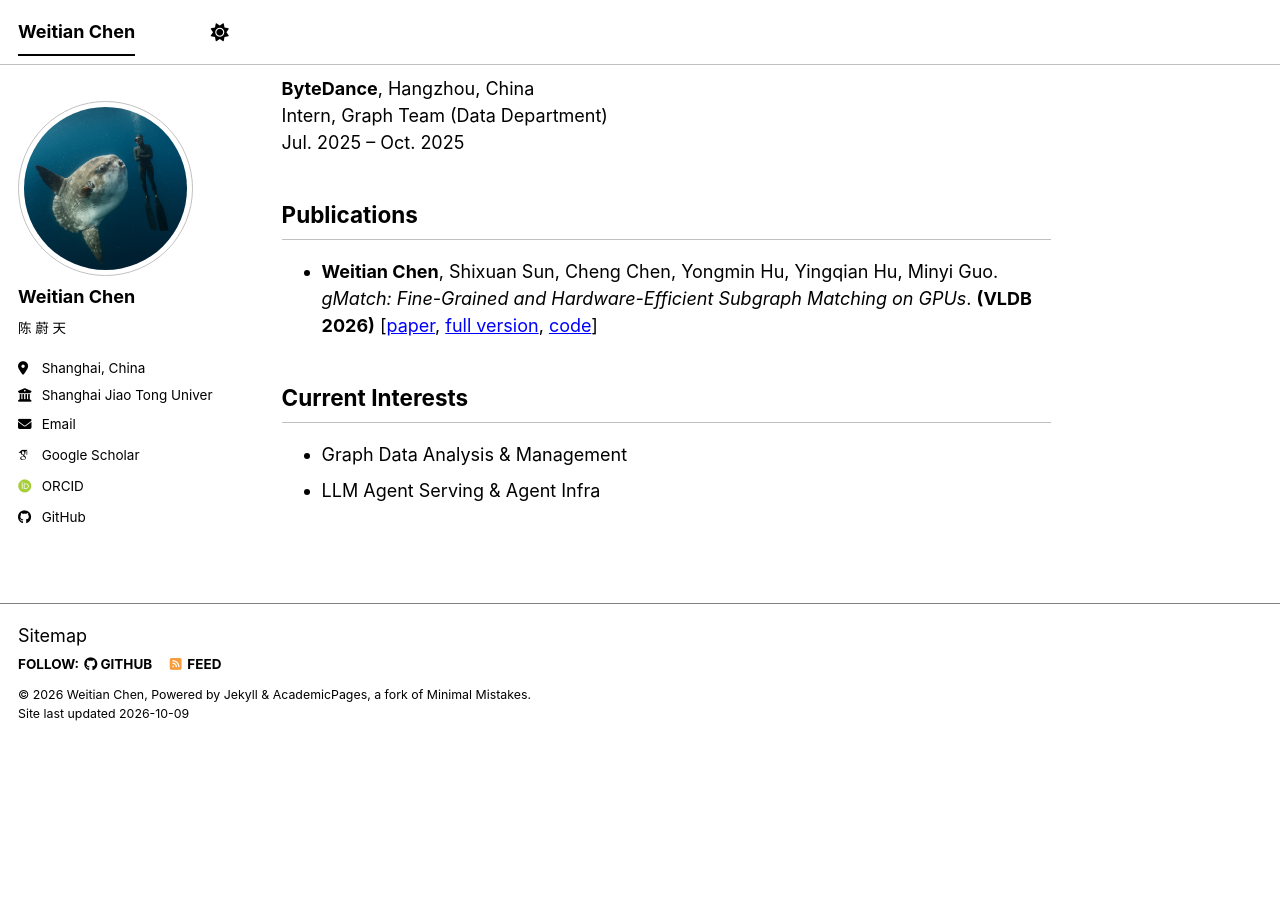
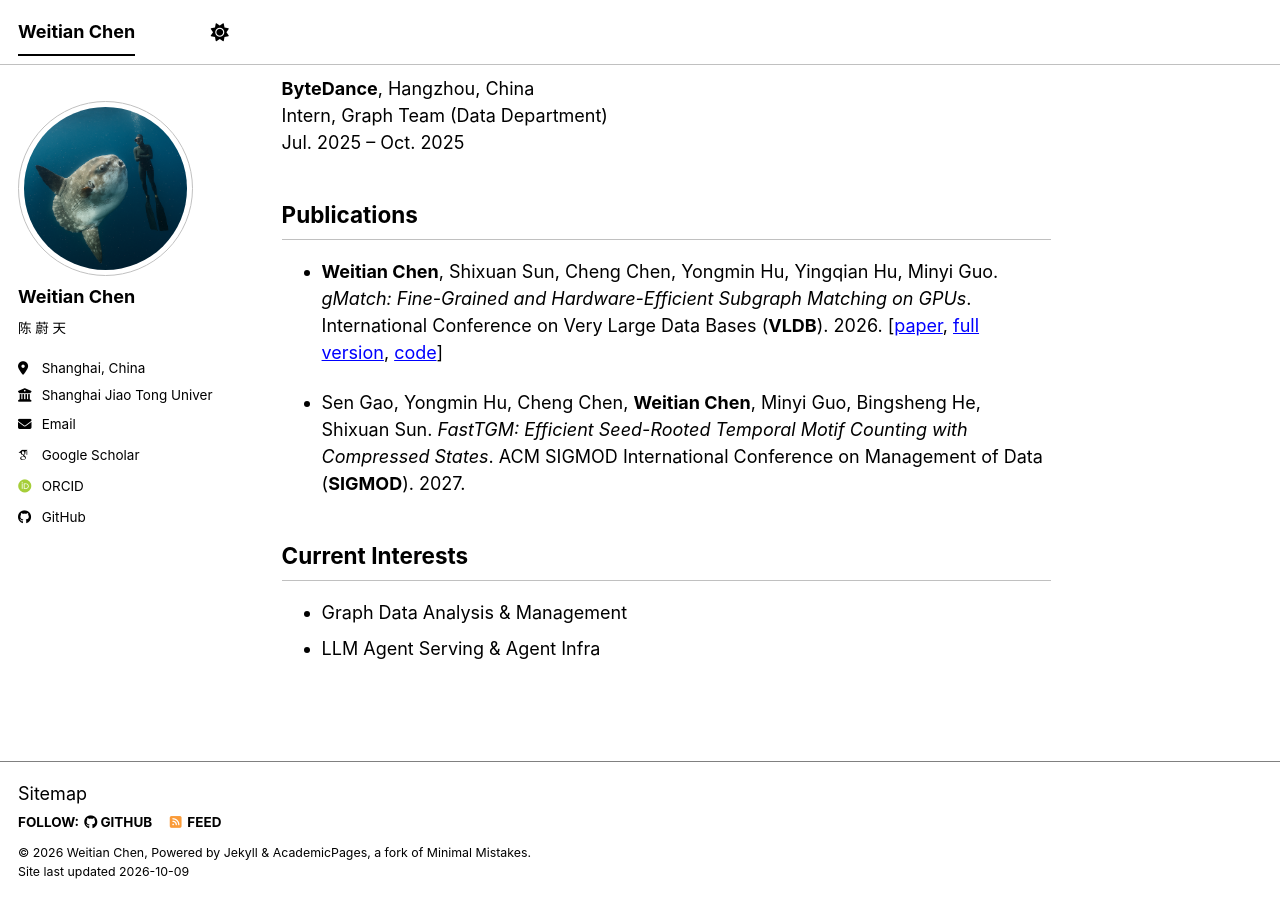
Before and after one commit to wchen0/wchen0.github.io, a Jekyll site: the page built from _pages/about.md, in a window 1280 px wide and 900 px high, scrolled down 580 px. Built offline with Jekyll 4.4.1, drawn with Linux system fonts in a browser that asks for light colours; some web fonts are replaced; a script bundle is joined from its source files by our own code; library files that are not in the unit come from our copies; before the commit the page ends 1321 px from its top, so only the background shows below that.

Commit message:
Update about.md

```diff
--- a/_pages/about.md
+++ b/_pages/about.md
@@ -26,7 +26,9 @@ Intern, Graph Team (Data Department)
 Jul. 2025 – Oct. 2025
 
 ## Publications
-- **Weitian Chen**, Shixuan Sun, Cheng Chen, Yongmin Hu, Yingqian Hu, Minyi Guo. *gMatch: Fine-Grained and Hardware-Efficient Subgraph Matching on GPUs*. **(VLDB 2026)** [[paper](https://dl.acm.org/doi/10.14778/3811243.3811248), [full version](https://arxiv.org/abs/2604.10601), [code](https://github.com/SJTU-Liquid/gMatch)]
+- **Weitian Chen**, Shixuan Sun, Cheng Chen, Yongmin Hu, Yingqian Hu, Minyi Guo. *gMatch: Fine-Grained and Hardware-Efficient Subgraph Matching on GPUs*. International Conference on Very Large Data Bases (**VLDB**). 2026. [[paper](https://dl.acm.org/doi/10.14778/3811243.3811248), [full version](https://arxiv.org/abs/2604.10601), [code](https://github.com/SJTU-Liquid/gMatch)]
+
+- Sen Gao, Yongmin Hu, Cheng Chen, **Weitian Chen**, Minyi Guo, Bingsheng He, Shixuan Sun. *FastTGM: Efficient Seed-Rooted Temporal Motif Counting with Compressed States*. ACM SIGMOD International Conference on Management of Data (**SIGMOD**). 2027.
 
 ## Current Interests
 - Graph Data Analysis & Management
```
